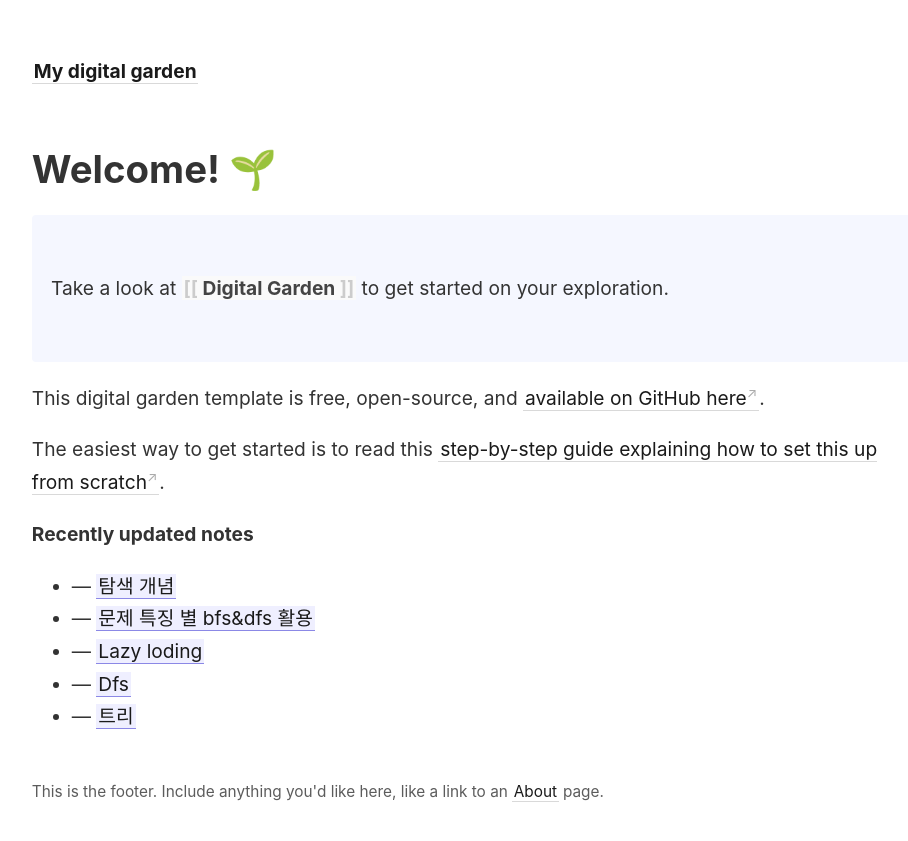
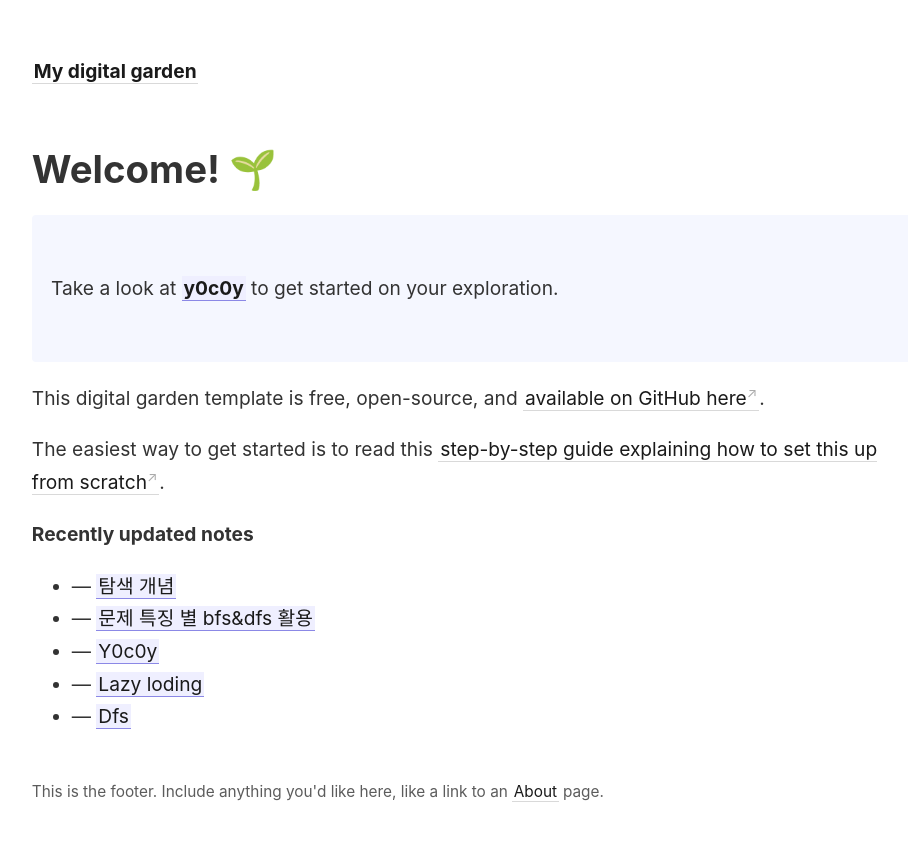
Before and after one commit to y0c0y/404-Not-Found, a Jekyll site: the page built from _pages/index.md, in a window 1280 px wide. Shown: the top 841 px of the page, without its empty margins (45-953 px from the left). Built offline with Jekyll 4.4.1, drawn with Linux system fonts in a browser that asks for light colours.

Commit message:
소개 페이지 추가

```diff
--- a/_pages/index.md
+++ b/_pages/index.md
@@ -8,7 +8,7 @@
 # Welcome! 🌱
 
 <p style="padding: 3em 1em; background: #f5f7ff; border-radius: 4px;">
-  Take a look at <span style="font-weight: bold">[[Digital Garden]]</span> to get started on your exploration.
+  Take a look at <span style="font-weight: bold">[[y0c0y]]</span> to get started on your exploration.
 </p>
 
 This digital garden template is free, open-source, and [available on GitHub here](https://github.com/maximevaillancourt/digital-garden-jekyll-template).
```
Also changed, not shown: _notes/y0c0y.md (added, +1 -0 lines).
